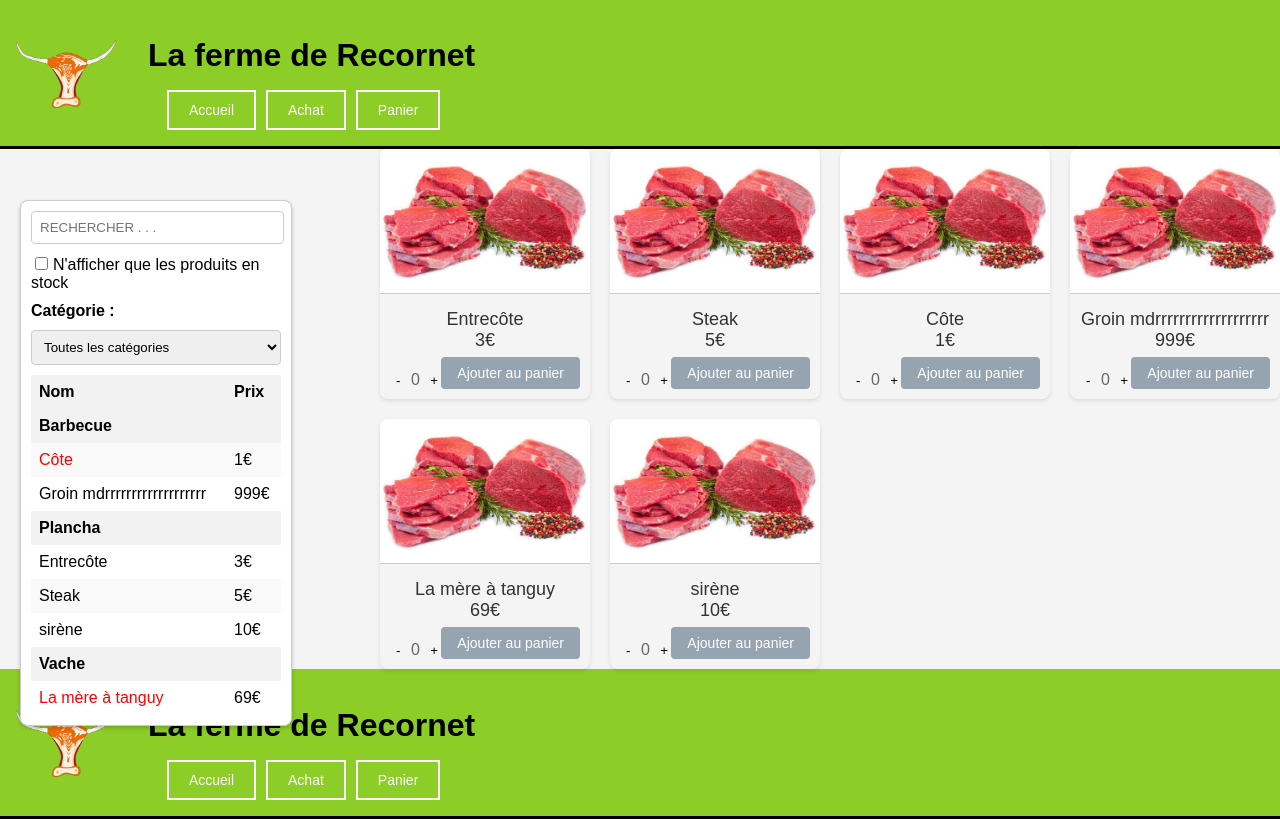
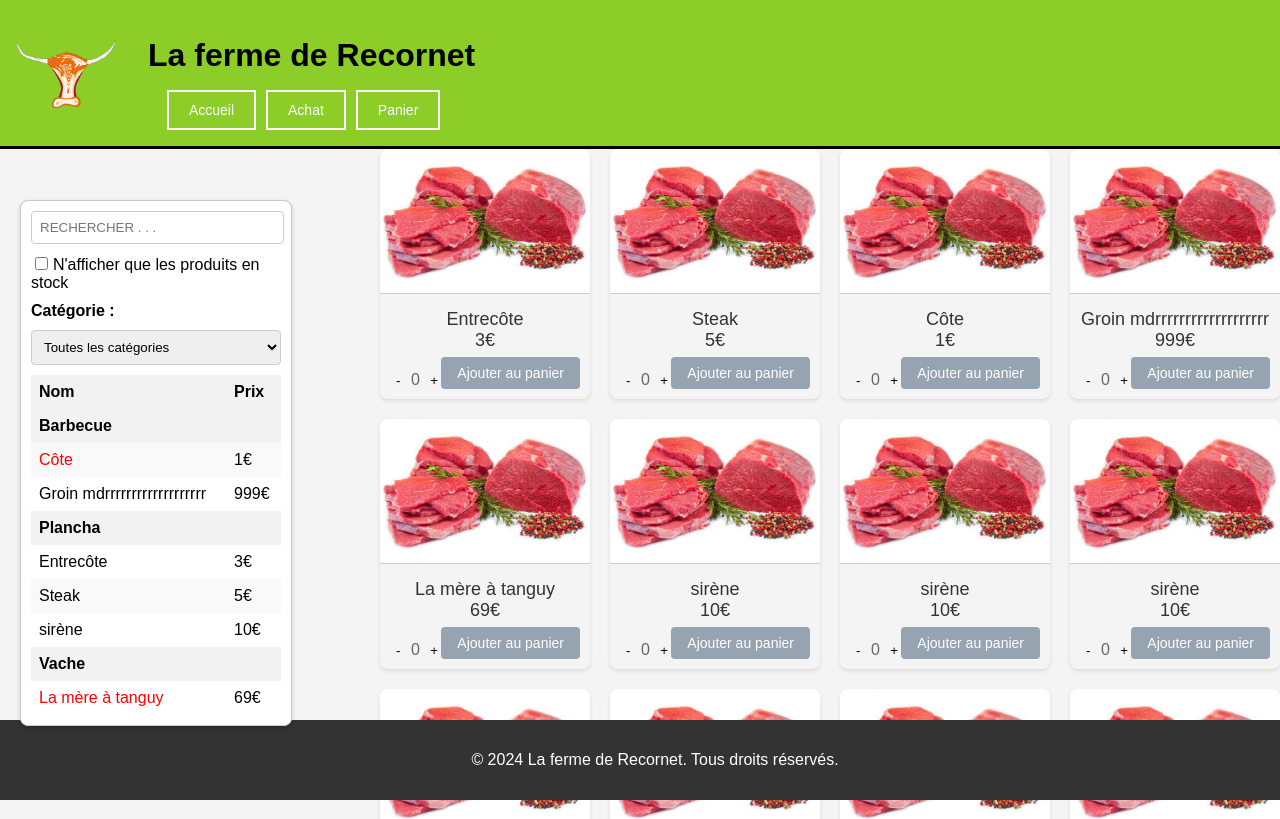
Before and after one commit to Sorohpsoe/WEB, a React (Create React App) app in the folder react_front/: page /achat in a window 1280 px wide. Shown: the top 819 px of the page. Built offline with nearby package versions, Linux system fonts and the light colour scheme.

Commit message:
ajout footer

```diff
--- a/react_front/src/components/Banner.js
+++ b/react_front/src/components/Banner.js
@@ -6,6 +6,7 @@ import logo from '../assets/logo.png';
 function Banner() {
     const navigate = useNavigate();
     return (
+        <div>
         <div className='banner'>
             <img src={logo} alt="logo de la ferme de Recornet" className='banner-logo' />
             <div className='banner-content'>
@@ -17,6 +18,12 @@ function Banner() {
                 </div>
             </div>
         </div>
+        <div>
+        <footer className="footer">
+          <p>© 2024 La ferme de Recornet. Tous droits réservés.</p>
+        </footer>
+      </div>
+      </div>
     )
 }
 export default Banner;
--- a/react_front/src/components/ProductView/index.js
+++ b/react_front/src/components/ProductView/index.js
@@ -28,6 +28,7 @@ function ProductView() {
     return <div>Produit non trouvé</div>;
   } else {
     return (
+      <div>
       <div className="product_container">
         <div className="product">
           <img src={steak} alt="La mère à tanguy" />
@@ -35,8 +36,9 @@ function ProductView() {
           <p>{product.description}</p>
           <p className="price">Prix: {product.price}</p>
         </div>
+        </div>
         <footer className="footer">
-          <p>© 2024 Votre entreprise. Tous droits réservés.</p>
+          <p>© 2024 La ferme de Recornet. Tous droits réservés.</p>
         </footer>
       </div>
     );
--- a/react_front/src/components/pages/Achat.js
+++ b/react_front/src/components/pages/Achat.js
@@ -17,6 +17,15 @@ function Achat() {
     { category: "Barbecue",price:"999€",stocked:true, name:"Groin mdrrrrrrrrrrrrrrrrrrr",id:3 },
     { category: "Vache",price:"69€",stocked:false, name:"La mère à tanguy",id:4 },
     { category: "Plancha",price:"10€",stocked:true, name:"sirène",id:5},
+    { category: "Plancha",price:"10€",stocked:true, name:"sirène",id:5},
+    { category: "Plancha",price:"10€",stocked:true, name:"sirène",id:5},
+    { category: "Plancha",price:"10€",stocked:true, name:"sirène",id:5},
+    { category: "Plancha",price:"10€",stocked:true, name:"sirène",id:5},
+    { category: "Plancha",price:"10€",stocked:true, name:"sirène",id:5},
+    { category: "Plancha",price:"10€",stocked:true, name:"sirène",id:5},
+    { category: "Plancha",price:"10€",stocked:true, name:"sirène",id:5},
+
+
 
   ]
 
--- a/react_front/src/styles/ProductView.css
+++ b/react_front/src/styles/ProductView.css
@@ -64,7 +64,7 @@ body {
     background-color: #333;
     color: #fff;
     text-align: center;
-    padding: 20px;
+    padding: 15px;
     position: fixed;
     bottom: 0;
     width: 100%;
```
